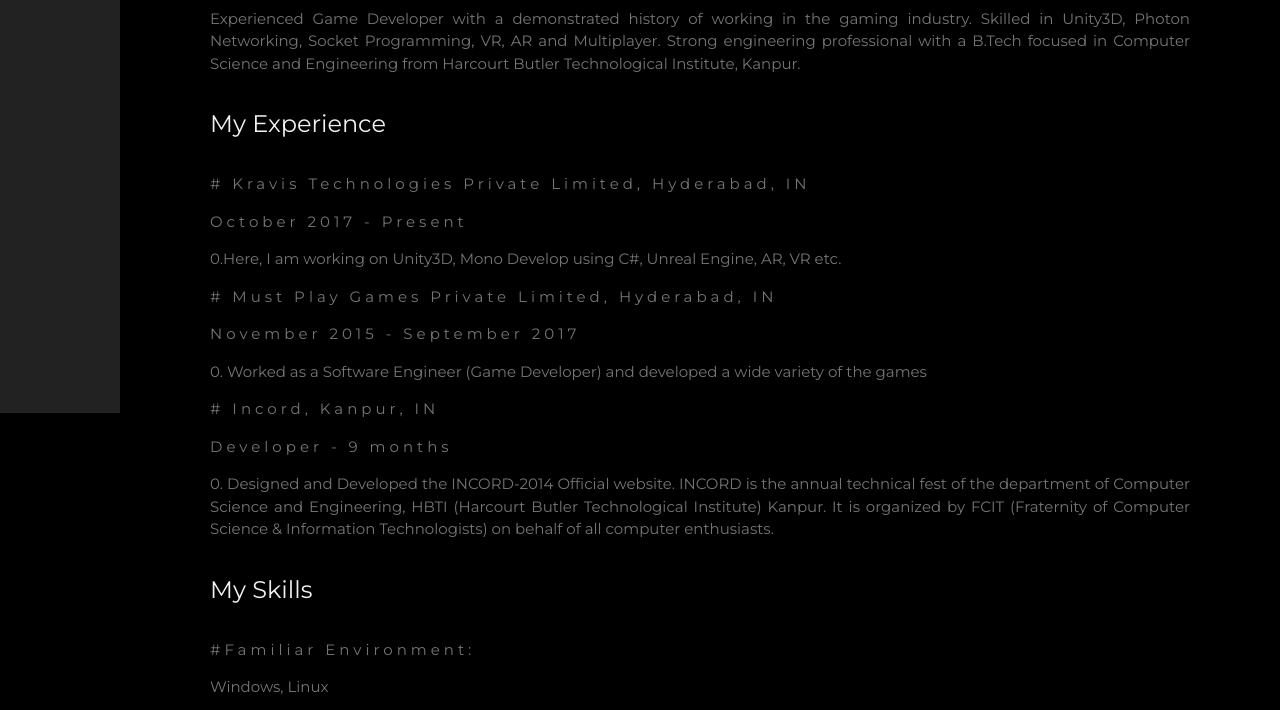
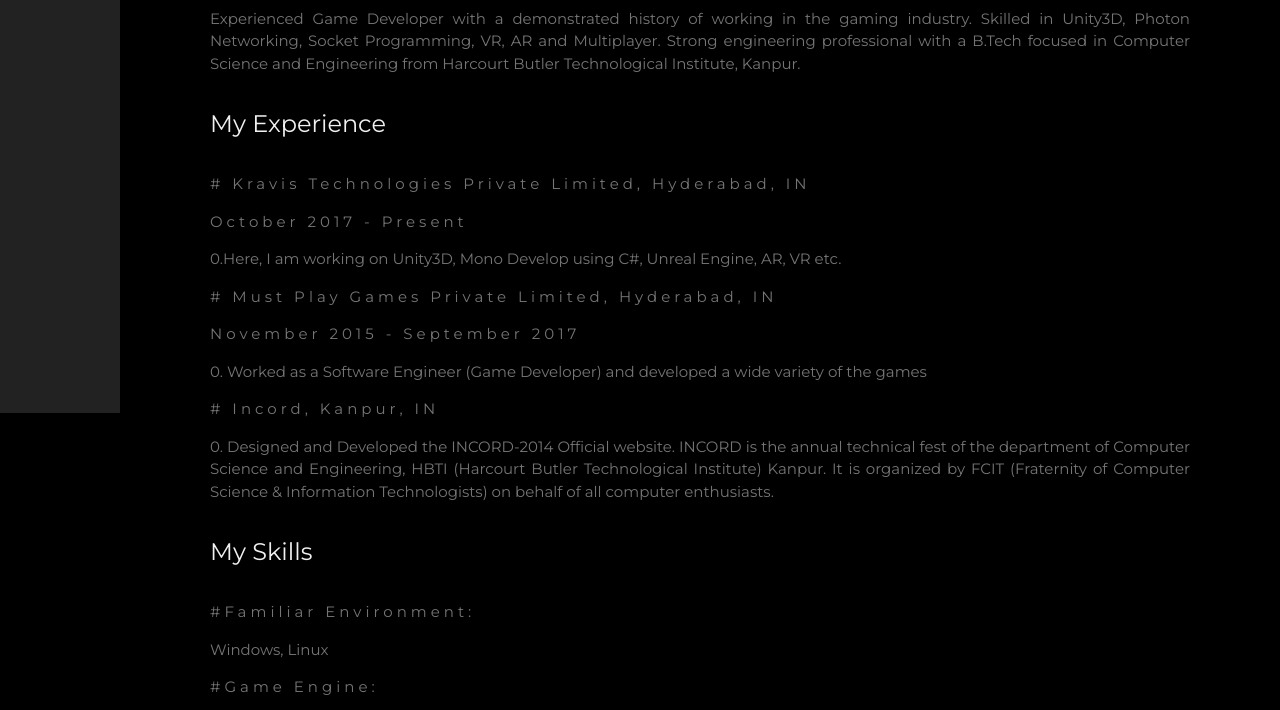
Before and after one commit to vedprakashgupta/vedprakashgupta.github.io, a plain HTML site: page index.html in a window 1280 px wide. Shown: the part 387-1097 px from the top of the page. Drawn offline with nearby package versions, Linux system fonts and the light colour scheme.

Commit message:
Update index.html

```diff
--- a/index.html
+++ b/index.html
@@ -80,7 +80,7 @@
 
 
 	<p class="w3-wide"># Incord, Kanpur, IN</p>
-	<p class="w3-wide">Developer - 9 months</p>
+
   	<p>0. Designed and Developed the INCORD-2014 Official website. INCORD is the annual technical fest of the department of Computer Science and Engineering, HBTI (Harcourt Butler Technological Institute) Kanpur. It is organized by FCIT (Fraternity of Computer Science & Information Technologists) on behalf of all computer enthusiasts. </p>
 
 
```
